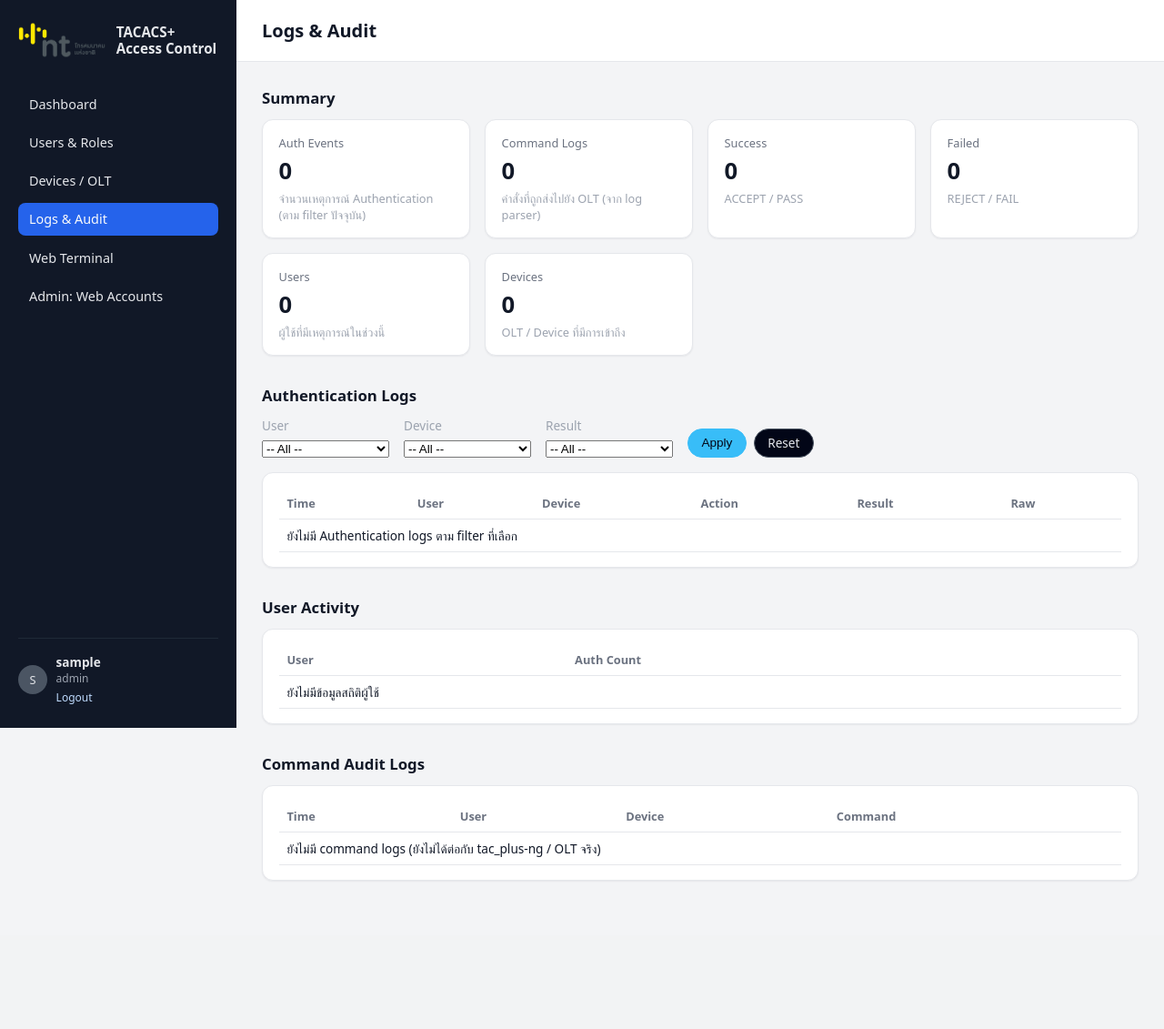
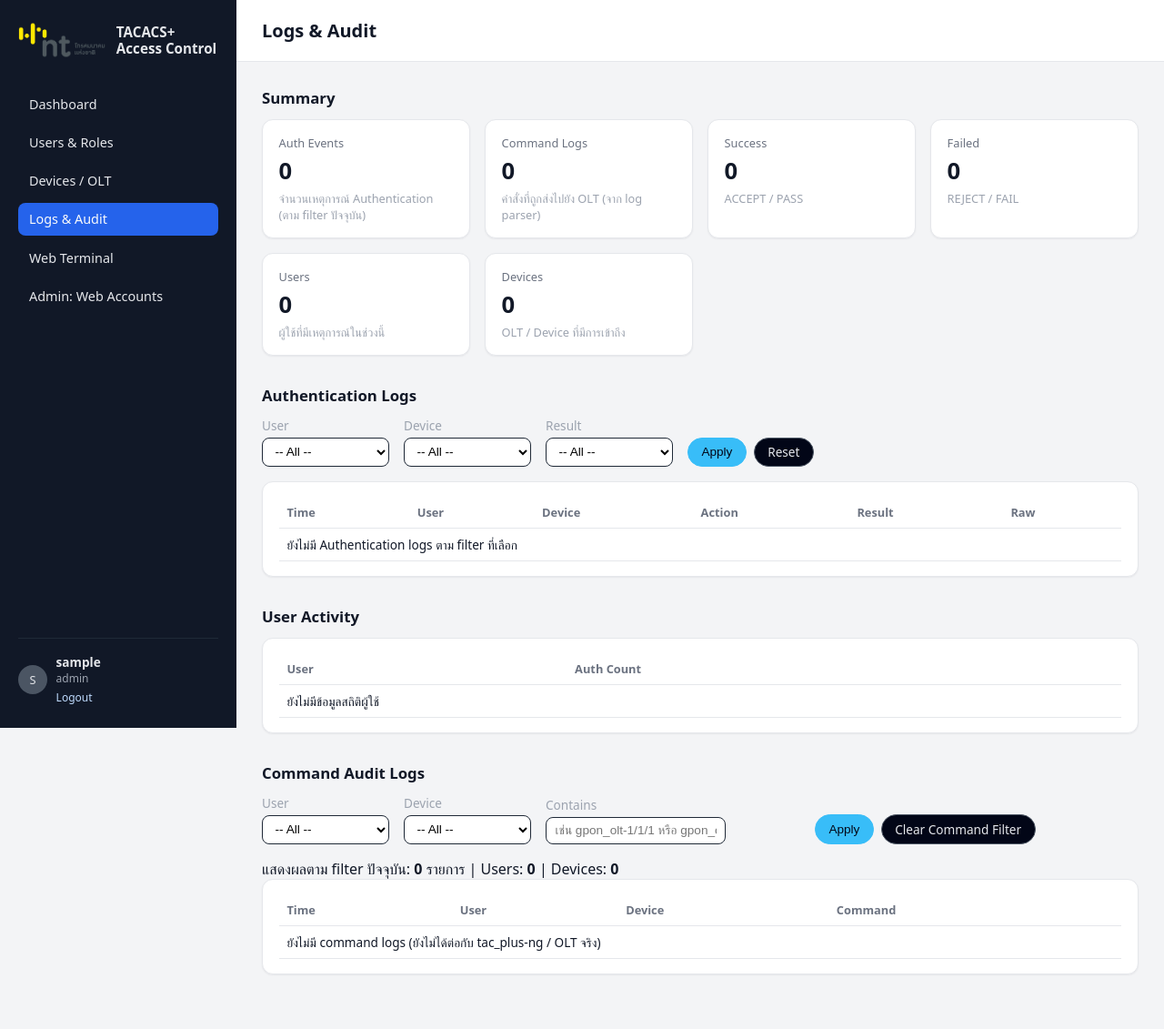
Before and after one commit to FongShana/DashboardTACACS, a Flask app: page /logs/ in a window 1280 px wide. Shown: the whole page at 91% size. Before the commit the page ends 968 px from the top, so only its background shows below. Run offline with Flask 3, Linux system fonts and the light colour scheme; the visitor is signed in with stand-in values (Sample User, id 1); some libraries are stand-ins or nearby versions.

Commit message:
Add filter for finding command

```diff
--- a/tacacs_dashboard/routes/logs.py
+++ b/tacacs_dashboard/routes/logs.py
@@ -20,12 +20,20 @@ def index():
     device_filter = (request.args.get("device") or "").strip()
     result_filter = (request.args.get("result") or "").strip()
 
+    # --- command log filters ---
+    cmd_user_filter = (request.args.get("cmd_user") or "").strip()
+    cmd_device_filter = (request.args.get("cmd_device") or "").strip()
+    cmd_contains_filter = (request.args.get("cmd_contains") or "").strip()
+
     # --- เตรียม list สำหรับ dropdown ---
     user_list = sorted({e.get("user") for e in recent_events if e.get("user")})
     device_list = sorted({e.get("device") for e in recent_events if e.get("device")})
     result_list = sorted({(e.get("result") or "").upper()
                           for e in recent_events
                           if e.get("result")})
+
+    cmd_user_list = sorted({e.get("user") for e in command_events if e.get("user")})
+    cmd_device_list = sorted({e.get("device") for e in command_events if e.get("device")})
 
     # --- apply filter กับ auth events ---
     filtered_events = []
@@ -38,9 +46,23 @@ def index():
             continue
         filtered_events.append(e)
 
+    # --- apply filter กับ command events ---
+    filtered_cmd_events = []
+    needle = cmd_contains_filter.lower()
+    for e in command_events:
+        if cmd_user_filter and e.get("user") != cmd_user_filter:
+            continue
+        if cmd_device_filter and e.get("device") != cmd_device_filter:
+            continue
+        if needle:
+            hay = (e.get("command") or e.get("raw") or "").lower()
+            if needle not in hay:
+                continue
+        filtered_cmd_events.append(e)
+
     # --- สรุป stats ---
     total_events = len(filtered_events)
-    total_cmd = len(command_events)
+    total_cmd = len(filtered_cmd_events)
 
     total_success = sum(
         1 for e in filtered_events
@@ -54,12 +76,22 @@ def index():
     unique_user_count = len({e.get("user") for e in filtered_events if e.get("user")})
     unique_device_count = len({e.get("device") for e in filtered_events if e.get("device")})
 
+    cmd_unique_user_count = len({e.get("user") for e in filtered_cmd_events if e.get("user")})
+    cmd_unique_device_count = len({e.get("device") for e in filtered_cmd_events if e.get("device")})
+
+    # breakdown (top users) สำหรับ command filter
+    from collections import Counter
+
+    cmd_user_breakdown = Counter(
+        (e.get("user") or "").strip() for e in filtered_cmd_events if (e.get("user") or "").strip()
+    ).most_common(10)
+
     return render_template(
         "logs.html",
         active_page="logs",
         # ตารางหลัก
         recent_events=filtered_events,
-        command_events=command_events,
+        command_events=filtered_cmd_events,
         user_stats=user_stats,
         # summary card
         total_events=total_events,
@@ -75,4 +107,14 @@ def index():
         user_filter=user_filter,
         device_filter=device_filter,
         result_filter=result_filter,
+
+        # command filter
+        cmd_user_list=cmd_user_list,
+        cmd_device_list=cmd_device_list,
+        cmd_user_filter=cmd_user_filter,
+        cmd_device_filter=cmd_device_filter,
+        cmd_contains_filter=cmd_contains_filter,
+        cmd_unique_user_count=cmd_unique_user_count,
+        cmd_unique_device_count=cmd_unique_device_count,
+        cmd_user_breakdown=cmd_user_breakdown,
     )
--- a/tacacs_dashboard/templates/logs.html
+++ b/tacacs_dashboard/templates/logs.html
@@ -46,9 +46,14 @@
 
   <!-- Filter bar -->
   <form method="get" class="filter-bar">
+    <!-- preserve command filters -->
+    <input type="hidden" name="cmd_user" value="{{ cmd_user_filter }}">
+    <input type="hidden" name="cmd_device" value="{{ cmd_device_filter }}">
+    <input type="hidden" name="cmd_contains" value="{{ cmd_contains_filter }}">
+
     <div class="filter-item">
       <label>User</label>
-      <select name="user">
+      <select name="user" class="input">
         <option value="">-- All --</option>
         {% for u in user_list %}
         <option value="{{ u }}" {% if u == user_filter %}selected{% endif %}>{{ u }}</option>
@@ -58,7 +63,7 @@
 
     <div class="filter-item">
       <label>Device</label>
-      <select name="device">
+      <select name="device" class="input">
         <option value="">-- All --</option>
         {% for d in device_list %}
         <option value="{{ d }}" {% if d == device_filter %}selected{% endif %}>{{ d }}</option>
@@ -68,7 +73,7 @@
 
     <div class="filter-item">
       <label>Result</label>
-      <select name="result">
+      <select name="result" class="input">
         <option value="">-- All --</option>
         {% for r in result_list %}
         <option value="{{ r }}" {% if r == result_filter %}selected{% endif %}>{{ r }}</option>
@@ -78,7 +83,7 @@
 
     <div class="filter-actions">
       <button type="submit" class="btn btn-primary">Apply</button>
-      <a href="{{ url_for('logs.index') }}" class="btn btn-secondary">Reset</a>
+      <a href="{{ url_for('logs.index', cmd_user=cmd_user_filter, cmd_device=cmd_device_filter, cmd_contains=cmd_contains_filter) }}" class="btn btn-secondary">Reset</a>
     </div>
   </form>
 
@@ -151,6 +156,72 @@
 
 <section class="section">
   <h2 class="section-title">Command Audit Logs</h2>
+
+  <!-- Command filter bar -->
+  <form method="get" class="filter-bar">
+    <!-- preserve auth filters -->
+    <input type="hidden" name="user" value="{{ user_filter }}">
+    <input type="hidden" name="device" value="{{ device_filter }}">
+    <input type="hidden" name="result" value="{{ result_filter }}">
+
+    <div class="filter-item">
+      <label>User</label>
+      <select name="cmd_user" class="input">
+        <option value="">-- All --</option>
+        {% for u in cmd_user_list %}
+        <option value="{{ u }}" {% if u == cmd_user_filter %}selected{% endif %}>{{ u }}</option>
+        {% endfor %}
+      </select>
+    </div>
+
+    <div class="filter-item">
+      <label>Device</label>
+      <select name="cmd_device" class="input">
+        <option value="">-- All --</option>
+        {% for d in cmd_device_list %}
+        <option value="{{ d }}" {% if d == cmd_device_filter %}selected{% endif %}>{{ d }}</option>
+        {% endfor %}
+      </select>
+    </div>
+
+    <div class="filter-item" style="min-width: 280px;">
+      <label>Contains</label>
+      <input
+        type="text"
+        name="cmd_contains"
+        class="input"
+        value="{{ cmd_contains_filter }}"
+        placeholder="เช่น gpon_olt-1/1/1 หรือ gpon_onu-1/1/1"
+      />
+    </div>
+
+    <div class="filter-actions">
+      <button type="submit" class="btn btn-primary">Apply</button>
+      <a
+        href="{{ url_for('logs.index', user=user_filter, device=device_filter, result=result_filter) }}"
+        class="btn btn-secondary"
+      >Clear Command Filter</a>
+    </div>
+  </form>
+
+  <div class="muted" style="margin-top: 8px;">
+    แสดงผลตาม filter ปัจจุบัน: <b>{{ total_cmd }}</b> รายการ | Users: <b>{{ cmd_unique_user_count }}</b> | Devices: <b>{{ cmd_unique_device_count }}</b>
+    {% if cmd_contains_filter %}
+      | Keyword: <span class="badge badge-neutral">{{ cmd_contains_filter }}</span>
+    {% endif %}
+  </div>
+
+  {% if cmd_user_breakdown and total_cmd > 0 %}
+  <div class="card" style="margin-top: 10px;">
+    <div class="card-label">Top Users (filtered commands)</div>
+    <div class="small" style="margin-top: 6px;">
+      {% for u, n in cmd_user_breakdown %}
+        <span class="badge badge-neutral" style="margin-right: 6px;">{{ u }}: {{ n }}</span>
+      {% endfor %}
+    </div>
+  </div>
+  {% endif %}
+
   <div class="table-wrapper">
     <table class="table">
       <thead>
```
